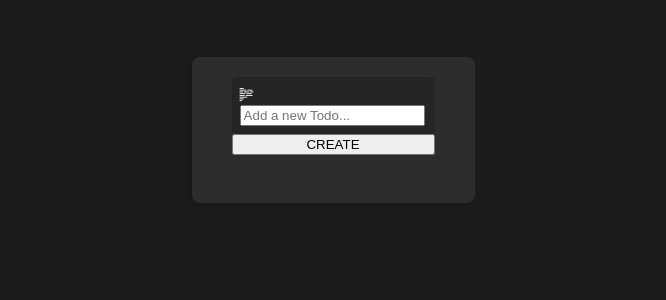
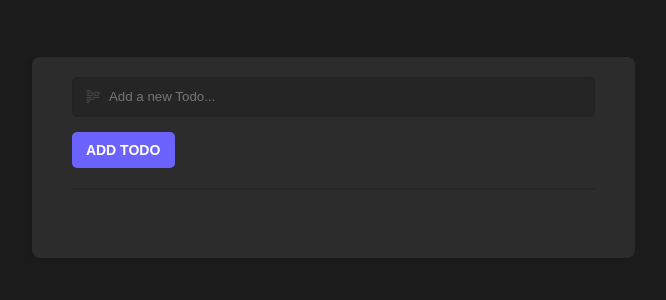
Before and after one commit to Chukroid/react-js-todo-list, a React (Vite) app: page / in a window 1280 px wide. Shown: the top 300 px of the page, without its empty margins (307-973 px from the left). Built offline with nearby package versions, Linux system fonts and the light colour scheme.

Commit message:
added css style to textbox

```diff
--- a/index.css
+++ b/index.css
@@ -3,6 +3,7 @@
     --darkGray: #1b1b1b;
     --textcolor: #ffffff;
     --gray: #2c2c2c;
+    --lightgray: #4b4b4b;
 }
 
 body {
@@ -25,6 +26,7 @@ body {
     padding-left: 0px;
     background-color: hsla(0, 0.00%, 10.67%, 1.00);
     font-weight: 600;
+    width: 50%;
 }
 .main-wrapper {
     text-align: left;
@@ -37,28 +39,60 @@ body {
     display: flex;
     position: static;
     box-shadow: -5px 2px 7px -4px rgba(0, 0, 0, .2);
+    width: 100%;
 }
 
 
 .form-wrapper {
-    flex-flow: column;
     padding-top: 0;
-    display: flex;
     position: static;
 }
 .todo-form-description {
+    display: flex;
+    align-items: center;
+    gap: 0.4rem;
     background-color: #252525;
     border: 2px solid rgba(26,26,26,.16);
     border-radius: 5px;
     line-height: 20px;
     color: var(--textcolor);
-    padding: 3% ;
+    padding: 7px 13px;
+    margin-bottom: 15px;
+}
+.todo-form-description > input {
+    background-color: rgba(0, 0, 0, 0);
+    border: none;
+    line-height: 20px;
+    color: var(--textcolor);
     font-family: inherit;
+    width: 100%;
 }
-.todo-form-description:focus {
-    border-color: rgba(108, 99, 255, 0) rgba(108, 99, 255, 0) var(--purple);
-    border-bottom-style: solid;
+.todo-form-description > i {
+    color: var(--lightgray);
 }
 .todo-form-description::placeholder {
     color: #4b4b4b;
 }
+.todo-form-description > input:focus {
+    outline: none;
+    border-color: rgba(108, 99, 255, 0) rgba(108, 99, 255, 0) var(--purple);
+    border-bottom-style: solid;
+    border-radius: 5px;
+}
+.form-wrapper > button {
+    background: var(--purple);
+	color: inherit;
+	border: none;
+	padding: 0.5rem 0.9rem;
+	font: inherit;
+	cursor: pointer;
+    border-radius: 5px;
+}
+
+.line {
+    margin: 20px 0px;
+    height: 1.5px;
+    border-radius: 100px;
+    background-color: var(--darkGray);
+    opacity: 0.3;
+}
--- a/src/components/TodoTextbox.jsx
+++ b/src/components/TodoTextbox.jsx
@@ -20,7 +20,7 @@ export default function TodoTextBox({ onSubmit }){
                 <i class="bi bi-body-text"></i>
                 <input placeholder="Add a new Todo..." type="text" id="item" value={newitem} onChange={e => setNewItem(e.target.value)}/>
             </div>
-            <button className="todo-form-create">CREATE</button>
+            <button>ADD TODO</button>
         </form>
         </>
     )
```
